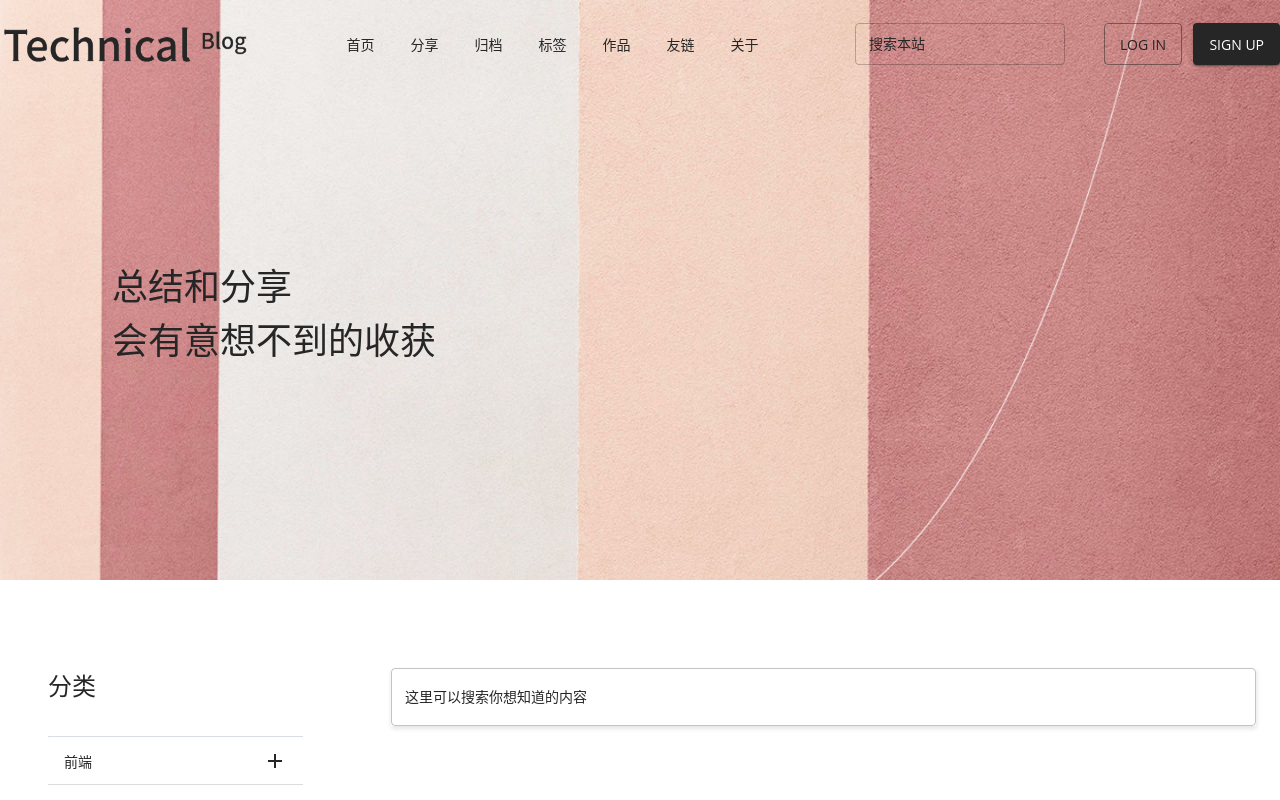
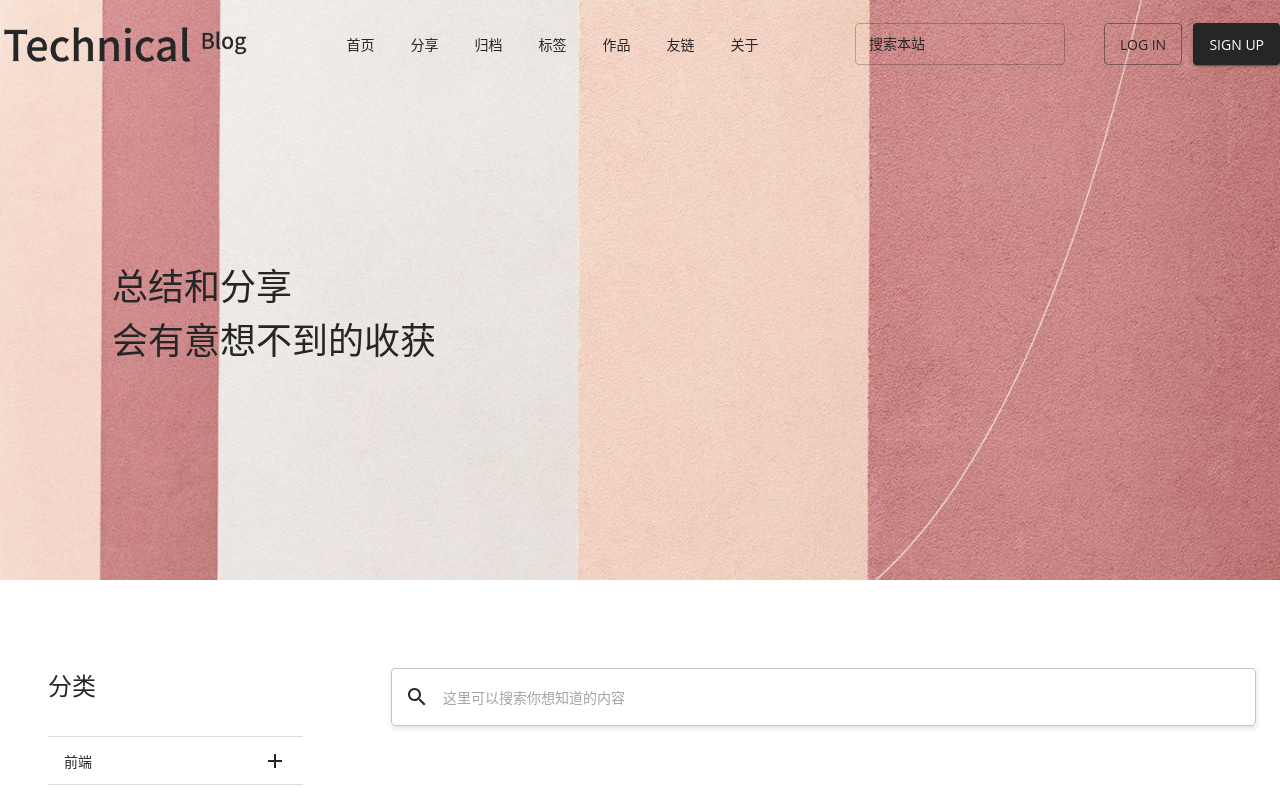
Before and after one commit to codersmoixan/technical-blog-server, a Next.js app in the folder web/: page /share in a window 1280 px wide. Shown: the top 800 px of the page. Built offline with nearby package versions, Linux system fonts and the light colour scheme; a web font is replaced by a local one.

Commit message:
feat: [TB_web] 新增SearchFormText组件

```diff
--- a/web/src/components/common/Form/FormText.tsx
+++ b/web/src/components/common/Form/FormText.tsx
@@ -11,7 +11,7 @@ import type { Theme } from "@mui/material";
 import isString from "lodash/isString";
 import clsx from "clsx";
 
-interface FormTextProps extends OutlinedInputProps {
+export interface FormTextProps extends OutlinedInputProps {
   className?: string;
   label?: ReactNode | undefined;
   bgColor?: string
--- /dev/null
+++ b/web/src/components/common/Form/SearchFormText.tsx
@@ -0,0 +1,79 @@
+/**
+ * @author zhengji.su
+ * @description SearchFormText
+ */
+
+import React, { MutableRefObject, ReactNode, useRef, useState } from "react";
+import Box from '@mui/material/Box';
+import { makeStyles } from "@mui/styles";
+import Backdrop from "@mui/material/Backdrop"
+import FormText, { FormTextProps } from "components/common/Form/FormText";
+import clsx from "clsx";
+import Search from "@mui/icons-material/Search"
+import type { Theme } from "@mui/material";
+
+interface SearchFormTextProps extends FormTextProps {
+  backdrop?: boolean;
+  anchorPoint?: MutableRefObject<ReactNode>
+}
+
+const useStyles = makeStyles((theme: Theme) => ({
+  root: {
+    width: '100%',
+    transition: theme.status.transition()
+  },
+  formText: {
+    position: 'relative',
+    zIndex: 99,
+  },
+  focus: {
+    '& .MuiInputBase-root': {
+      backgroundColor: theme.status.white
+    }
+  },
+  backdrop: {
+    zIndex: 90
+  }
+}))
+
+function SearchFormText(props: SearchFormTextProps) {
+  const { backdrop = true, onFocus, onBlur, className, anchorPoint, ...other } = props
+  const classes = useStyles(props)
+
+  const [focus, setFocus] = useState(false)
+
+  const boxRef = useRef()
+
+  const handleFocus = (event: React.FocusEvent<HTMLInputElement>) => {
+    setFocus(true)
+    anchorPoint?.current?.scrollIntoView({
+      behavior: 'smooth',
+      block: 'start',
+    })
+
+    onFocus?.(event)
+  }
+
+  const handleBlur = (event: React.FocusEvent<HTMLInputElement>) => {
+    setFocus(false)
+    onBlur?.(event)
+  }
+
+  return (
+    <Box ref={boxRef} className={clsx(classes.root, {
+      [classes.focus]: focus
+    })}>
+      <FormText
+        onFocus={handleFocus}
+        onBlur={handleBlur}
+        className={clsx(classes.formText, className)}
+        margin="dense"
+        startAdornment={<Search />}
+        {...other}
+      />
+      {backdrop && <Backdrop open={focus} className={classes.backdrop} />}
+    </Box>
+  )
+}
+
+export default SearchFormText
--- a/web/src/components/common/Navigation/components/MenuDrawer.tsx
+++ b/web/src/components/common/Navigation/components/MenuDrawer.tsx
@@ -77,7 +77,7 @@ const useStyles = makeStyles((theme: Theme) => ({
         fontSize: 18,
         color: theme.status.white
       },
-      '& .accordion-icon > div': {
+      '& .transform-icon > div': {
         color: theme.status.white
       }
     },
--- a/web/src/pages/share/index.tsx
+++ b/web/src/pages/share/index.tsx
@@ -3,7 +3,7 @@
  * @description Share
  */
 
-import React from 'react'
+import React, {useRef} from 'react'
 import Box from "@mui/material/Box";
 import Typography from "@mui/material/Typography";
 import Content from "components/common/Layout/Content";
@@ -13,8 +13,8 @@ import { makeStyles } from "@mui/styles";
 import Banner from "components/common/Layout/Banner";
 import type { Theme } from "@mui/material";
 import Menu from "components/common/Menu";
-import FormText from "components/common/Form/FormText";
 import {useTheme} from "@mui/material/styles";
+import SearchFormText from "components/common/Form/SearchFormText";
 
 const options = [
   {
@@ -70,7 +70,7 @@ const useStyles = makeStyles((theme: Theme) => ({
   },
   content: {
     display: 'flex',
-    marginTop: theme.spacing(8)
+    paddingTop: theme.spacing(8)
   },
   menuContainer: {
     padding: theme.spacing(3),
@@ -102,6 +102,8 @@ function Share() {
   const classes = useStyles()
   const theme = useTheme()
 
+  const boxRef = useRef()
+
   return (
     <Root backdrop={CreativeGrid} className={classes.root}>
       <Content>
@@ -113,7 +115,7 @@ function Share() {
             会有意想不到的收获
           </Typography>
         </Banner>
-        <Box className={classes.content}>
+        <Box className={classes.content} ref={boxRef}>
           <Box className={classes.menuContainer}>
             <Typography
               variant="h3"
@@ -124,7 +126,7 @@ function Share() {
           </Box>
           <Box className={classes.main}>
             <Box className={classes.search}>
-              <FormText className={classes.formText} bgColor={theme.status.transparent} label="这里可以搜索你想知道的内容" />
+              <SearchFormText className={classes.formText} bgColor={theme.status.transparent} placeholder="这里可以搜索你想知道的内容" anchorPoint={boxRef} />
             </Box>
           </Box>
         </Box>
```
